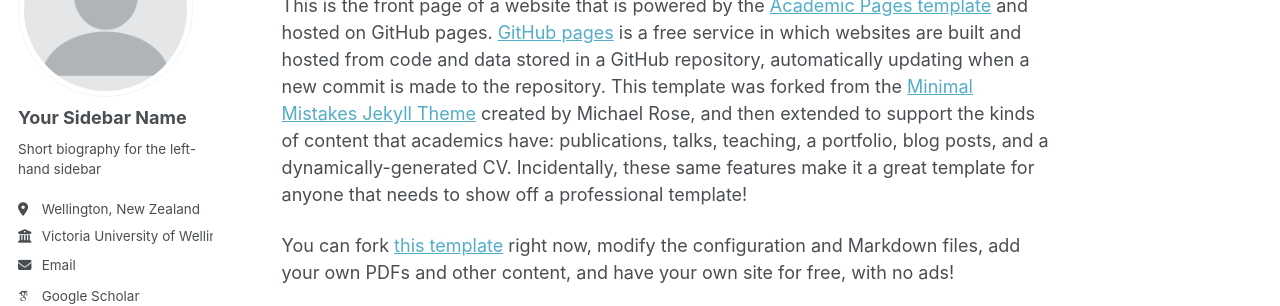
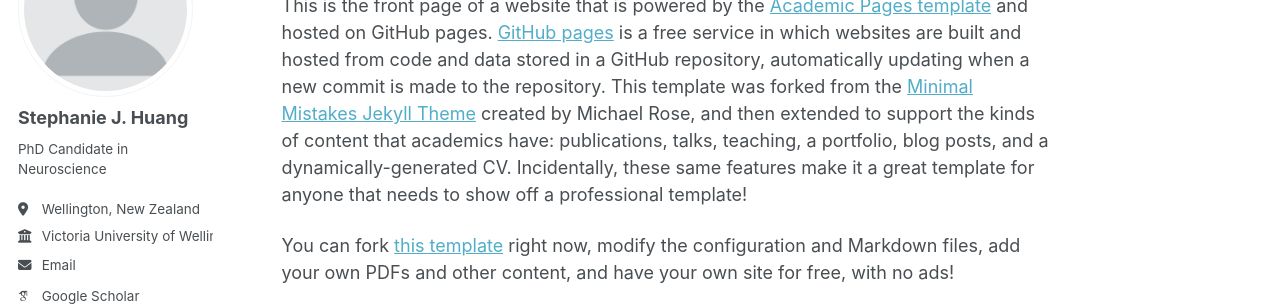
Before and after one commit to stephaniejh/stephaniejh.github.io, a Jekyll site: the page built from _pages/about.md, in a window 1280 px wide. Shown: the part 179-485 px from the top of the page. Built offline with Jekyll 4.4.1, drawn with Linux system fonts in a browser that asks for light colours; some web fonts are replaced; a script bundle is joined from its source files by our own code; library files that are not in the unit come from our copies.

Commit message:
Update _config.yml
added google scholar & side names

```diff
--- a/_config.yml
+++ b/_config.yml
@@ -24,9 +24,9 @@ repository               : "stephaniejh/stephaniejh.github.io"   # Orig. - "acad
 author:
   # Biographic information
   avatar           : "profile.png"
-  name             : "Your Sidebar Name"
+  name             : "Stephanie J. Huang"
   pronouns         : # example: "she/her"
-  bio              : "Short biography for the left-hand sidebar"
+  bio              : "PhD Candidate in Neuroscience"
   location         : "Wellington, New Zealand"
   employer         : "Victoria University of Wellington"
   uri              : # URL
@@ -35,7 +35,7 @@ author:
   # Academic websites
   academia         : # URL
   arxiv            : # URL - Update with the correct link to your profile
-  googlescholar    : "https://scholar.google.com/citations?user=PS_CX0AAAAAJ"
+  googlescholar    : "https://scholar.google.com/citations?user=Zy_G8T4AAAAJ&hl=en"
   inspire-hep      : # URL
   impactstory      : # URL
   orcid            : "https://orcid.org/0000-0002-5239-0392"
```
